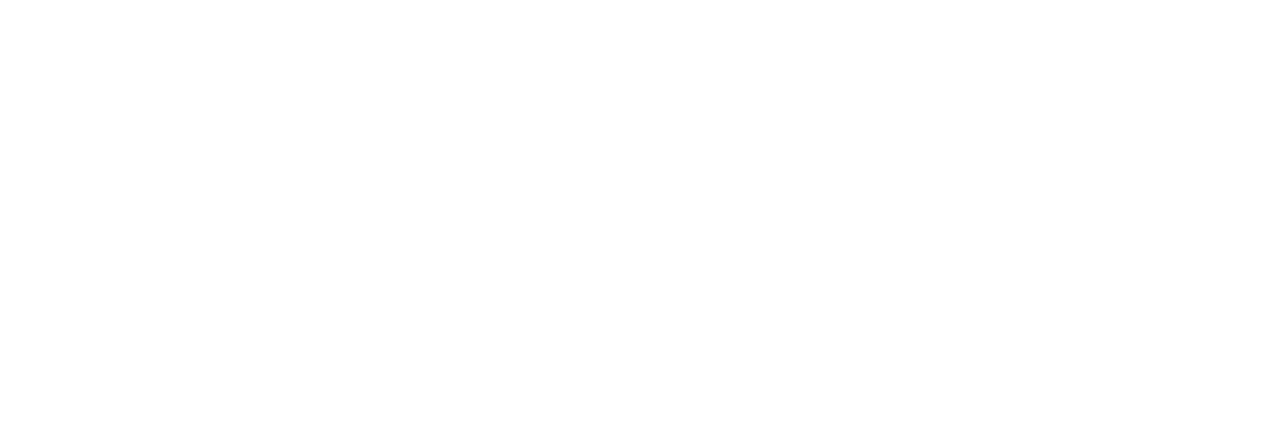
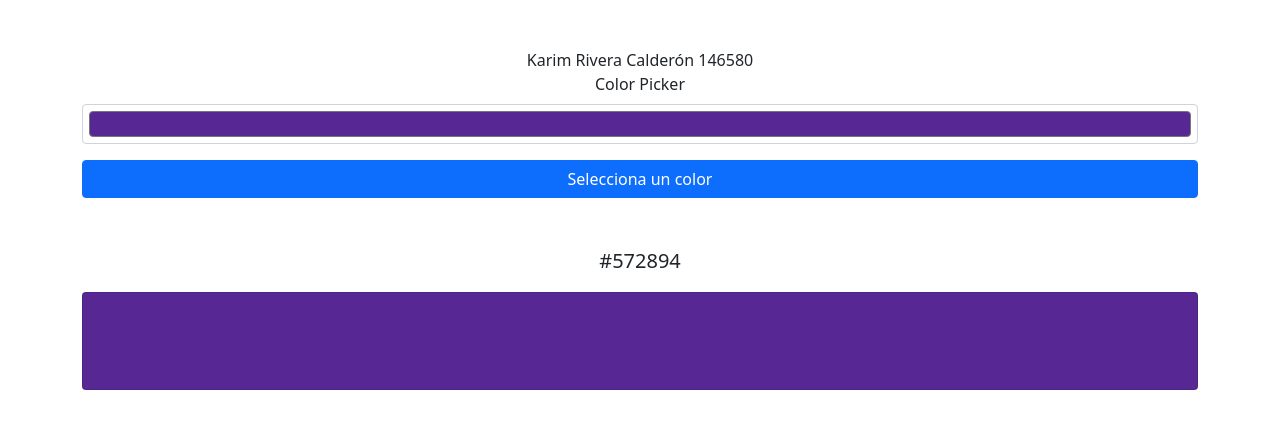
Before and after one commit to KarimRC-U/git-04, a plain HTML site: page index.html in a window 1280 px wide. Drawn offline with nearby package versions, Linux system fonts and the light colour scheme.

Commit message:
commit inicial

```diff
--- a/index.html
+++ b/index.html
@@ -4,8 +4,35 @@
     <meta charset="UTF-8">
     <meta name="viewport" content="width=device-width, initial-scale=1.0">
     <title>Fundamentos JS</title>
+    <link href="https://cdn.jsdelivr.net/npm/bootstrap@5.1.3/dist/css/bootstrap.min.css" rel="stylesheet" integrity="sha384-1BmE4kWBq78iYhFldvKuhfTAU6auU8tT94WrHftjDbrCEXSU1oBoqyl2QvZ6jIW3" crossorigin="anonymous">
 </head>
 <body>
-
+    <div class="container mt-5 text-center">
+        <header>Karim Rivera Calderón 146580</header>
+        <label for="inputColor" class="form-label">
+            Color Picker
+        </label>
+        <input
+        class="form-control form-control-color mb-3 w-100"
+        type="color"
+        id="inputColor"
+        title="Selecciona un color"
+        value="#572894"
+        >
+        <button id="boton" class="btn btn-primary w-100">
+            Selecciona un color
+        </button>
+    </div>
+    <div class="container mt-5">
+        <p id="textoHexa" class="lead text-center">
+            #572894
+        </p>
+        <div
+        id="cardColor"
+        class="card text-center p-5"
+        style="background-color: #572894;"
+        ></div>
+    </div>
+    <script src="./js/index.js"></script>
 </body>
 </html>
--- a/js/index.js
+++ b/js/index.js
@@ -0,0 +1,9 @@
+const  inputColor = document.getElementById('inputColor')
+const  boton = document.getElementById('boton')
+const  textoHexa = document.getElementById('textoHexa')
+const cardColor = document.getElementById('cardColor')
+
+boton.addEventListener('click', () => {
+    textoHexa.textContent =  inputColor.value
+    cardColor.style.backgroundColor = inputColor.value
+})
```
